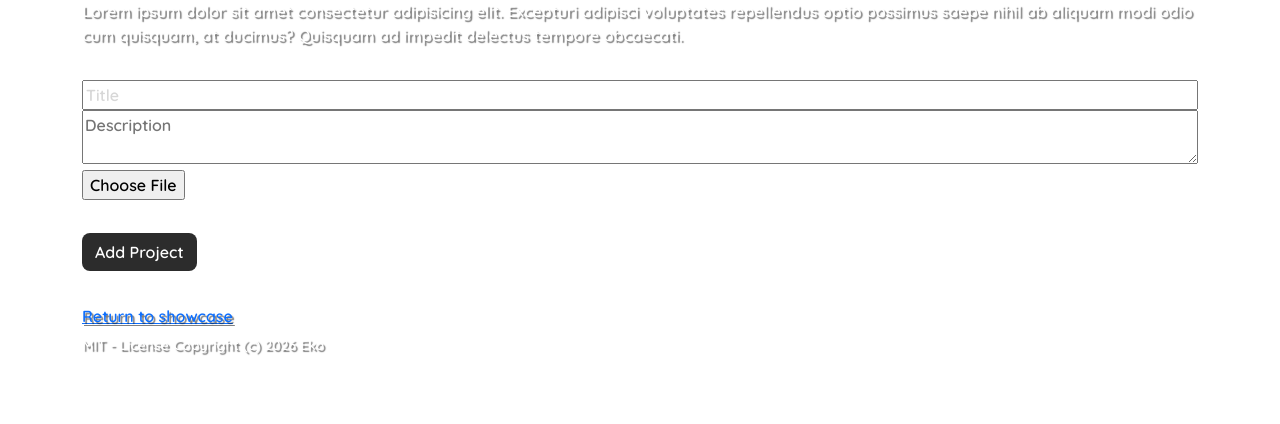
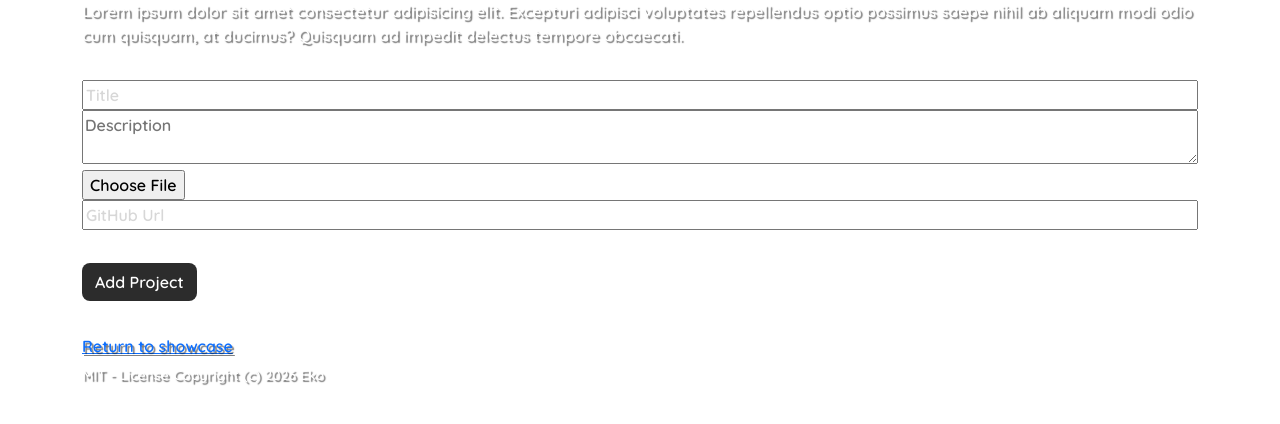
Before and after one commit to zekaekop/Portfolio, a Django app: page /projects/create in a window 1280 px wide. Shown: the part 163-587 px from the top of the page. Run offline with Django 5.2, Linux system fonts and the light colour scheme; data comes from the database, SQL or seed files in the repository; data that the repository does not hold is empty; parts of the project's set-up code (start-up, migrations or seed data) failed here and were passed over; some libraries are stand-ins or nearby versions.

Commit message:
added github url to model and added github url input

```diff
--- a/adapters/persistence/models.py
+++ b/adapters/persistence/models.py
@@ -42,8 +42,10 @@ class Feedback(models.Model):
 
 class Projects(models.Model):
 
-    #optional image
+    #optional
     image = models.ImageField(width_field=1920, height_field=1080, blank=True, null=True)
+    # its optional since if the title matches a repository it will link to there if github url is emty
+    github_url = models.CharField(max_length=200, verbose_name="GitHub Url", blank=True, null=True)
 
     title = models.CharField(max_length=200,verbose_name="Title", blank=False, null=False)
     desc = models.CharField(max_length=400, verbose_name="Description",  blank=False, null=False)
--- a/frameworks/django/templates/project_showcase/showcase_project_create.html
+++ b/frameworks/django/templates/project_showcase/showcase_project_create.html
@@ -26,6 +26,7 @@
                 <input type="text" name="title" class="w-100" placeholder="Title" required>
                 <textarea type="text"  name="description" class="w-100" placeholder="Description" required></textarea>
                 <input type="file"  name="image" class="w-100" placeholder="image"></input>
+                <input type="text"  name="github_url" class="w-100" placeholder="GitHub Url"></input>
                 <hr>
                 <button class="btn btn-primary" type="submit">Add Project</button>
             </form>
```
Also changed, not shown: adapters/persistence/migrations/0007_projects_github_url.py (added).
